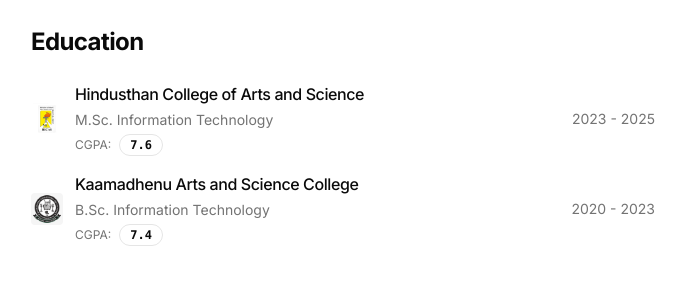
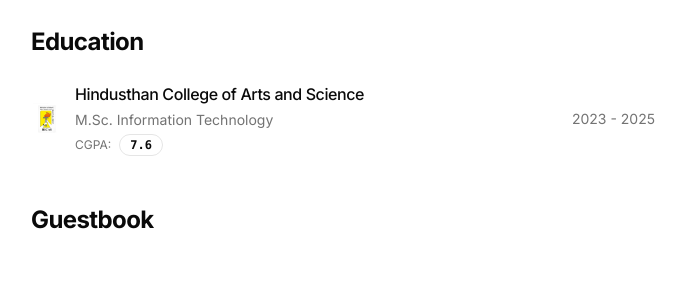
Before and after one commit to baala-xo/portfolio-xo, a Next.js app: page / in a window 1280 px wide. Shown: the part 2356-2652 px from the top of the page, without its empty margins (297-983 px from the left). Built offline with nearby package versions, Linux system fonts and the light colour scheme; no server answers; a web font is replaced by a local one.

Commit message:
Update education-section.tsx

```diff
--- a/components/education-section.tsx
+++ b/components/education-section.tsx
@@ -8,14 +8,8 @@ const education = [
     period: "2023 - 2025",
     cgpa: "7.6",
     logo: "/hicas.png", // Placeholder: Add your Hindusthan College logo here (e.g., /hindusthan-logo.jpg)
-  },
-  {
-    institution: "Kaamadhenu Arts and Science College",
-    degree: "B.Sc. Information Technology",
-    period: "2020 - 2023",
-    cgpa: "7.4",
-    logo: "/kasc.png", // Placeholder: Add your Kaamadhenu College logo here (e.g., /kaamadhenu-logo.jpg)
-  },
+  }
+
 ]
 
 export function EducationSection() {
```
